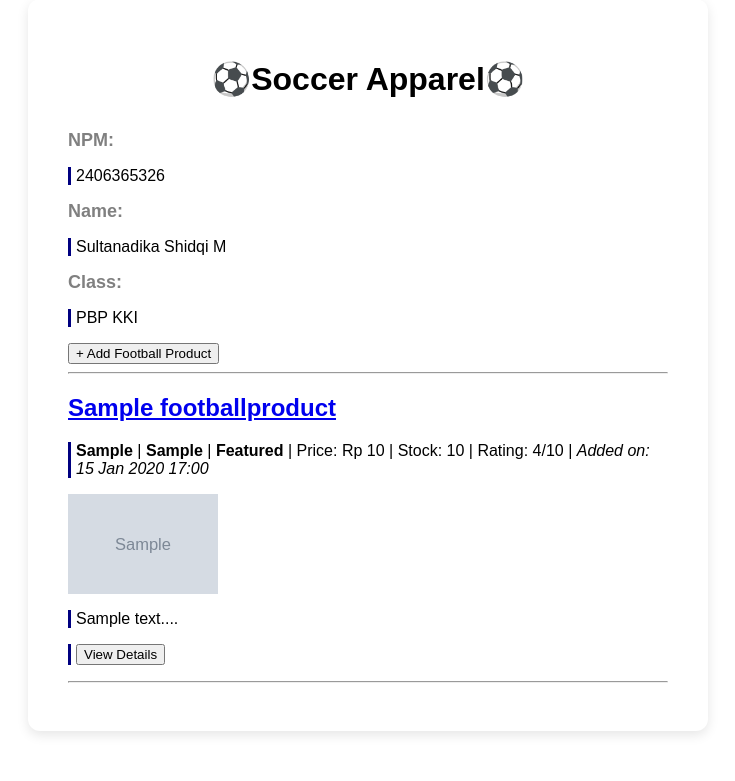
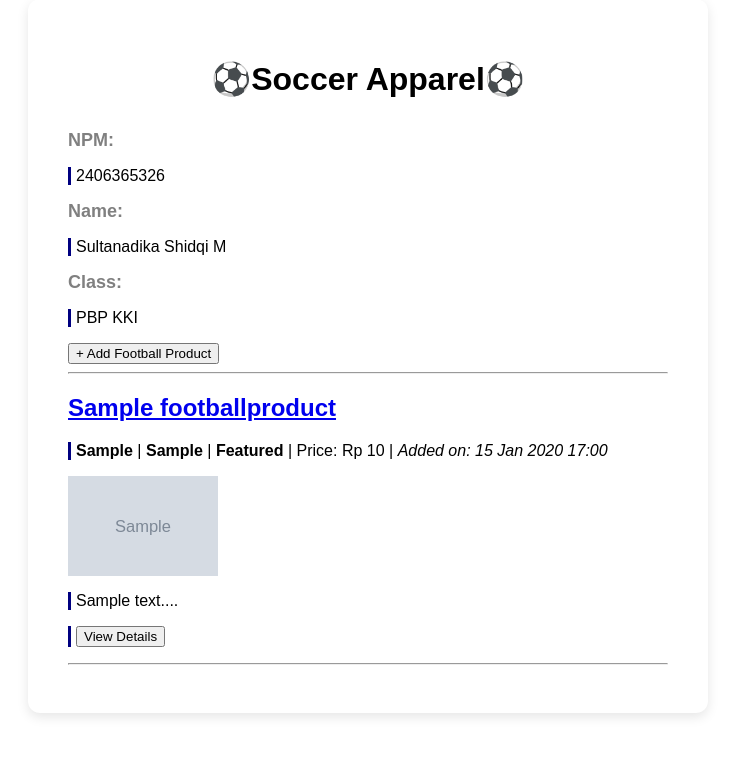
Before and after one commit to sultanadika/football-shop, a Django app: page / in a window 1280 px wide. Shown: the part 51-832 px from the top of the page, without its empty margins (272-1007 px from the left). After the commit the page ends 768 px from the top, so only its background shows below. Run offline with Django 5.2, Linux system fonts and the light colour scheme; tables that the repository leaves empty hold one stand-in row (values such as "Sample post"); grey boxes marked "Sample" are stand-in pictures.

Commit message:
fix small bug

```diff
--- a/main/templates/main.html
+++ b/main/templates/main.html
@@ -81,8 +81,6 @@
                         {% if product.brand %} | <b>{{ product.brand }}</b>{% endif %}
                         {% if product.is_featured %} | <b>Featured</b>{% endif %}
                         | Price: Rp {{ product.price|floatformat:0 }}
-                        | Stock: {{ product.stock }}
-                        | Rating: {{ product.rating }}/10
                         | <i>Added on: {{ product.created_at|date:"d M Y H:i" }}</i>
                 </p>
 
--- a/main/templates/product_details.html
+++ b/main/templates/product_details.html
@@ -13,8 +13,6 @@
 
 <p>
     Price: Rp {{ product.price|floatformat:0 }} |
-    Rating: {{ product.rating }}/10 |
-    Stock: {{ product.stock }}
 </p>
 
 {% if product.thumbnail %}
```
